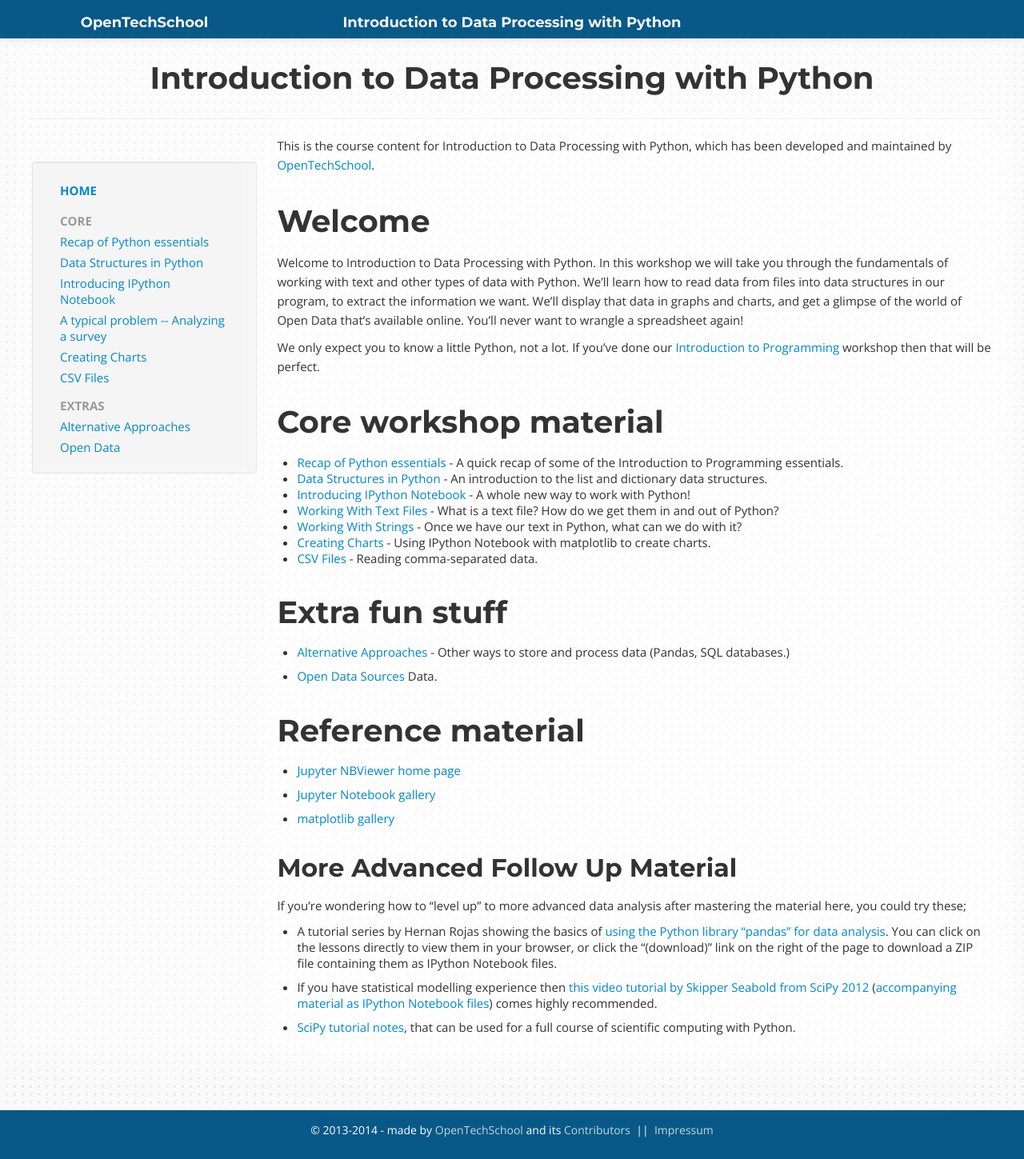
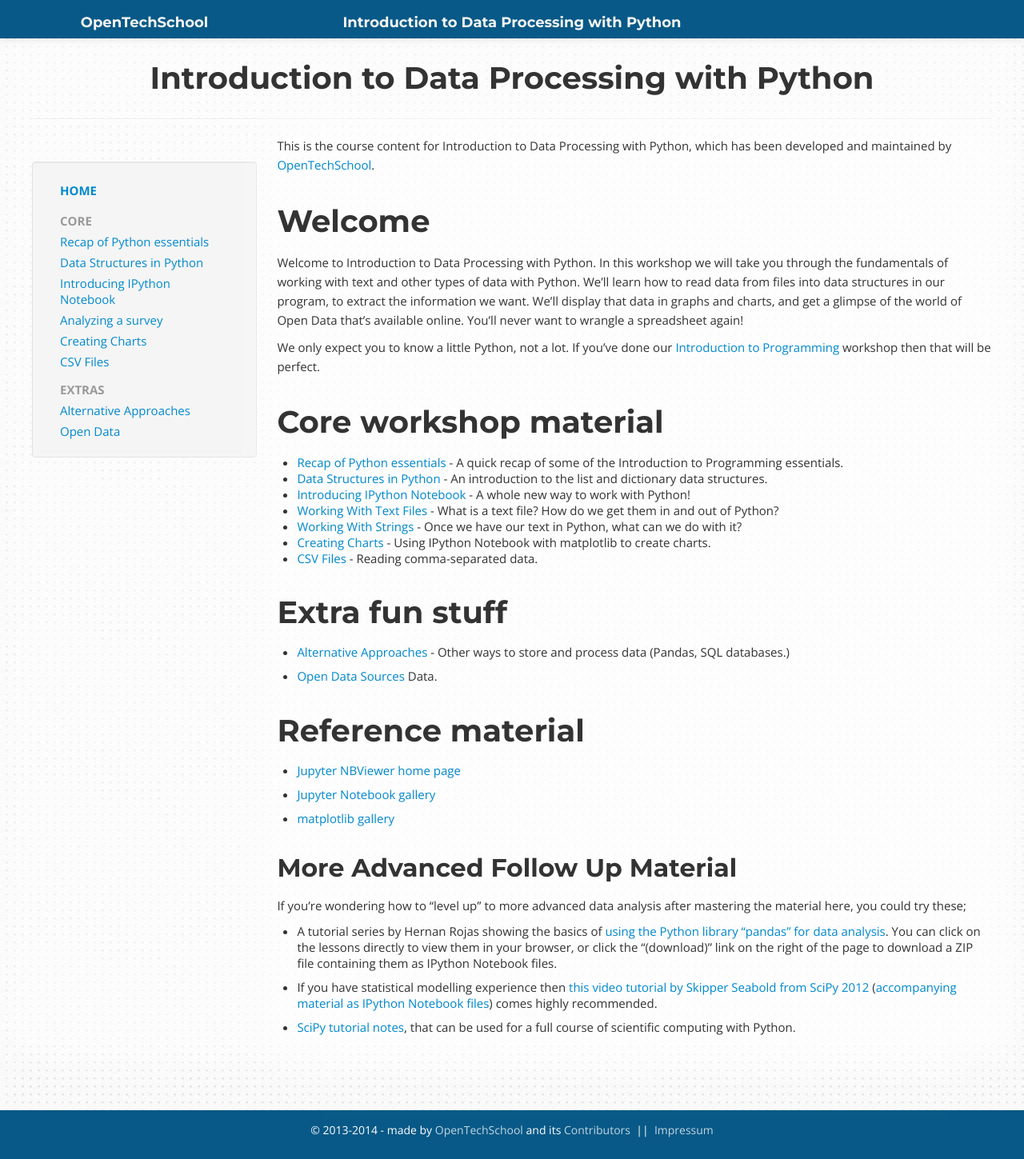
Before and after one commit to OpenTechSchool/python-data-intro, a Jekyll site: the page built from index.md, in a window 1280 px wide. Shown: the whole page at 80% size. Built offline with Jekyll 4.4.1, drawn with Linux system fonts in a browser that asks for light colours.

Commit message:
Shortened the headline of the survey page

```diff
--- a/_config.yml
+++ b/_config.yml
@@ -18,7 +18,7 @@
      - title: Introducing IPython Notebook
        path: /core/notebook.html
        caption: A whole new way to work with Python!
-     - title: A typical problem --  Analyzing a survey
+     - title: Analyzing a survey
        path: /core/survey.html
        caption: Once we have our text in Python, what can we do with it?
      - title: Creating Charts
```
Also changed, not shown: core/survey.md (+1 -1 lines).
